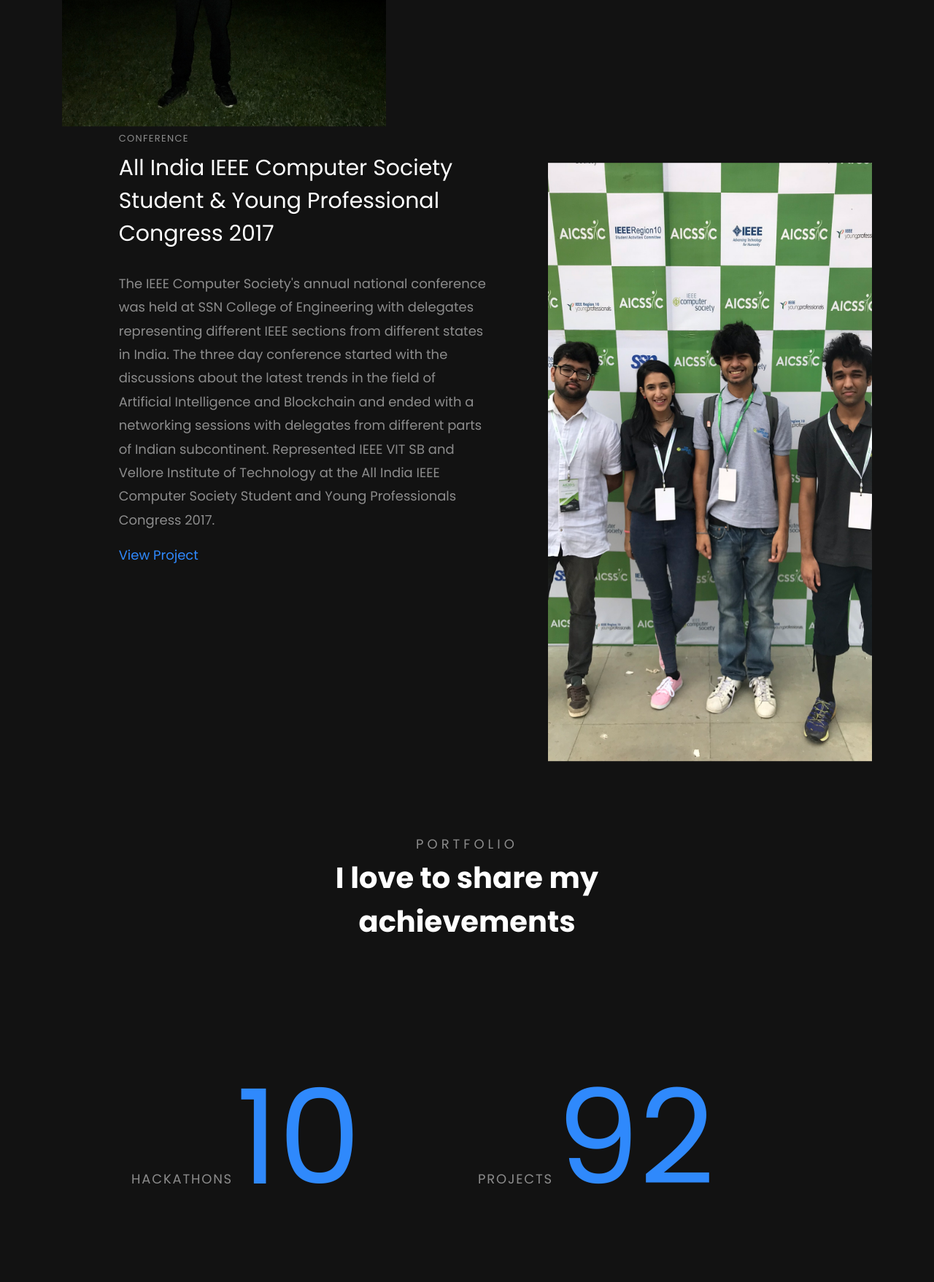
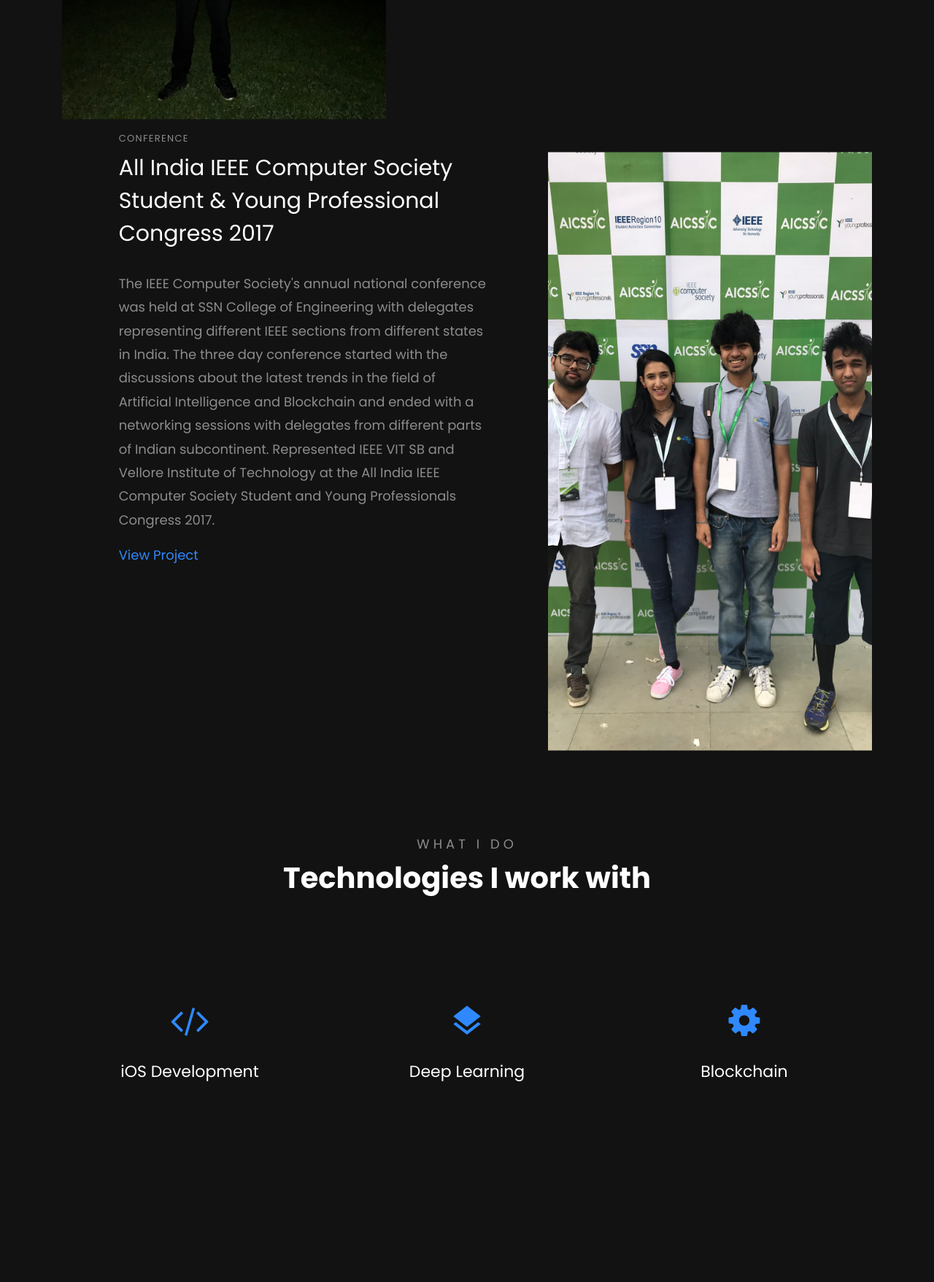
Before and after one commit to saranshmanu/Personal-Website, a Flask app: page / in a window 1280 px wide. Shown: the part 3920-5677 px from the top of the page at 73% size. Run offline with Flask 2, Linux system fonts and the light colour scheme; some libraries are stand-ins or nearby versions; some web fonts are replaced.

Commit message:
Added the technology section

```diff
--- a/templates/index.html
+++ b/templates/index.html
@@ -169,6 +169,42 @@
           </div>
         </div>
       </section>
+      <section class="ftco-section">
+        <div class="container">
+          <div class="row justify-content-center mb-5 pb-5">
+            <div class="col-md-7 text-center heading-section ftco-animate">
+              <span>What i do</span>
+              <h2>Technologies I work with</h2>
+            </div>
+          </div>
+          <div class="row">
+            <div class="col-md-4 d-flex align-self-stretch ftco-animate">
+              <div class="media block-6 services p-3 py-4 d-block text-center">
+                <div class="icon mb-3"><span class="icon-code"></span></div>
+                <div class="media-body">
+                  <h3 class="heading">iOS Development</h3>
+                </div>
+              </div>
+            </div>
+            <div class="col-md-4 d-flex align-self-stretch ftco-animate">
+              <div class="media block-6 services p-3 py-4 d-block text-center">
+                <div class="icon mb-3"><span class="icon-layers"></span></div>
+                <div class="media-body">
+                  <h3 class="heading">Deep Learning</h3>
+                </div>
+              </div>
+            </div>
+            <div class="col-md-4 d-flex align-self-stretch ftco-animate">
+              <div class="media block-6 services p-3 py-4 d-block text-center">
+                <div class="icon mb-3"><span class="icon-gear"></span></div>
+                <div class="media-body">
+                  <h3 class="heading">Blockchain</h3>
+                </div>
+              </div>
+            </div>
+          </div>
+        </div>
+      </section>
       <section class="ftco-section ftco-counter" id="section-counter">
         <div class="container">
           <div class="row justify-content-center mb-5 pb-5">
```
